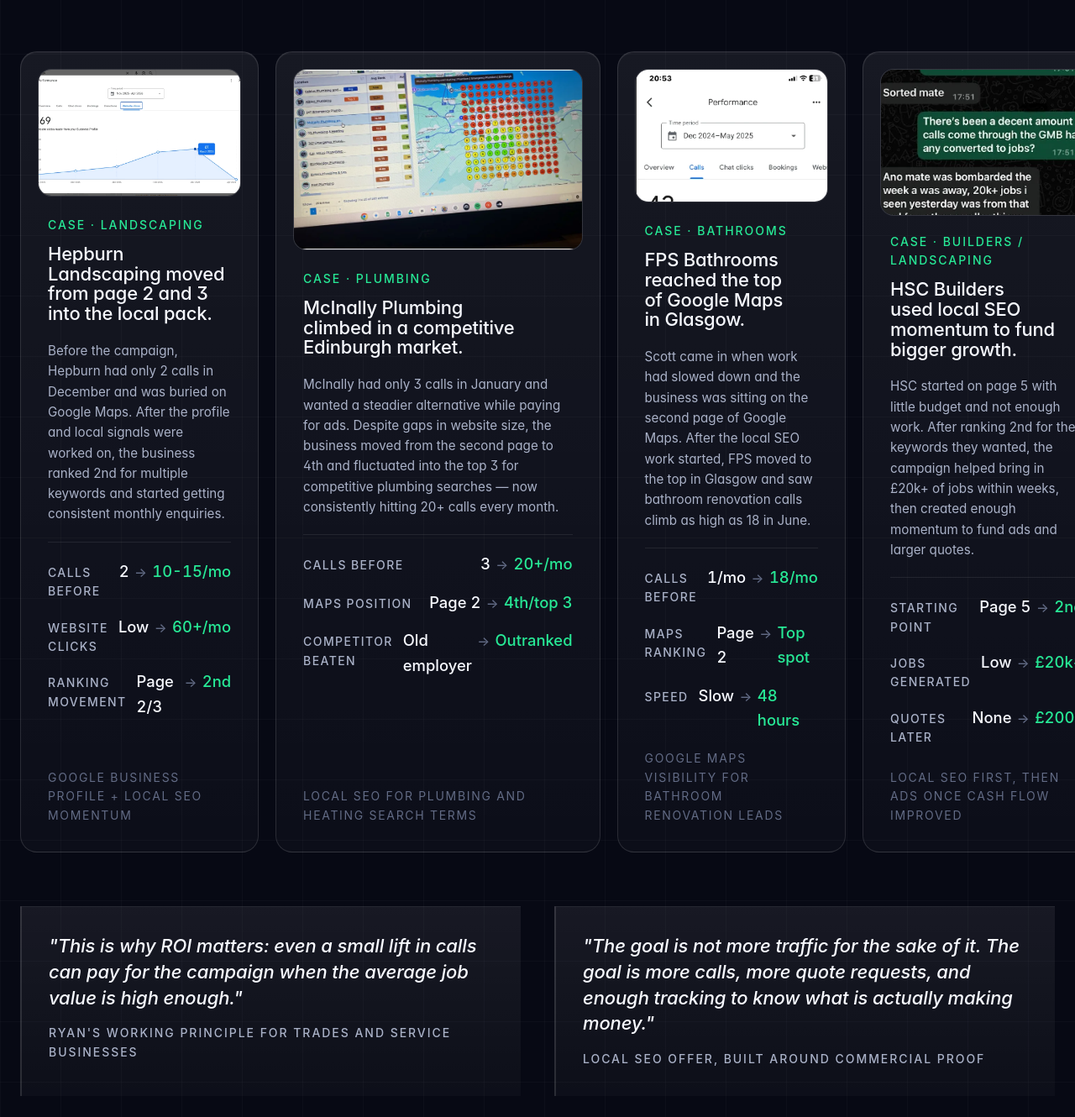
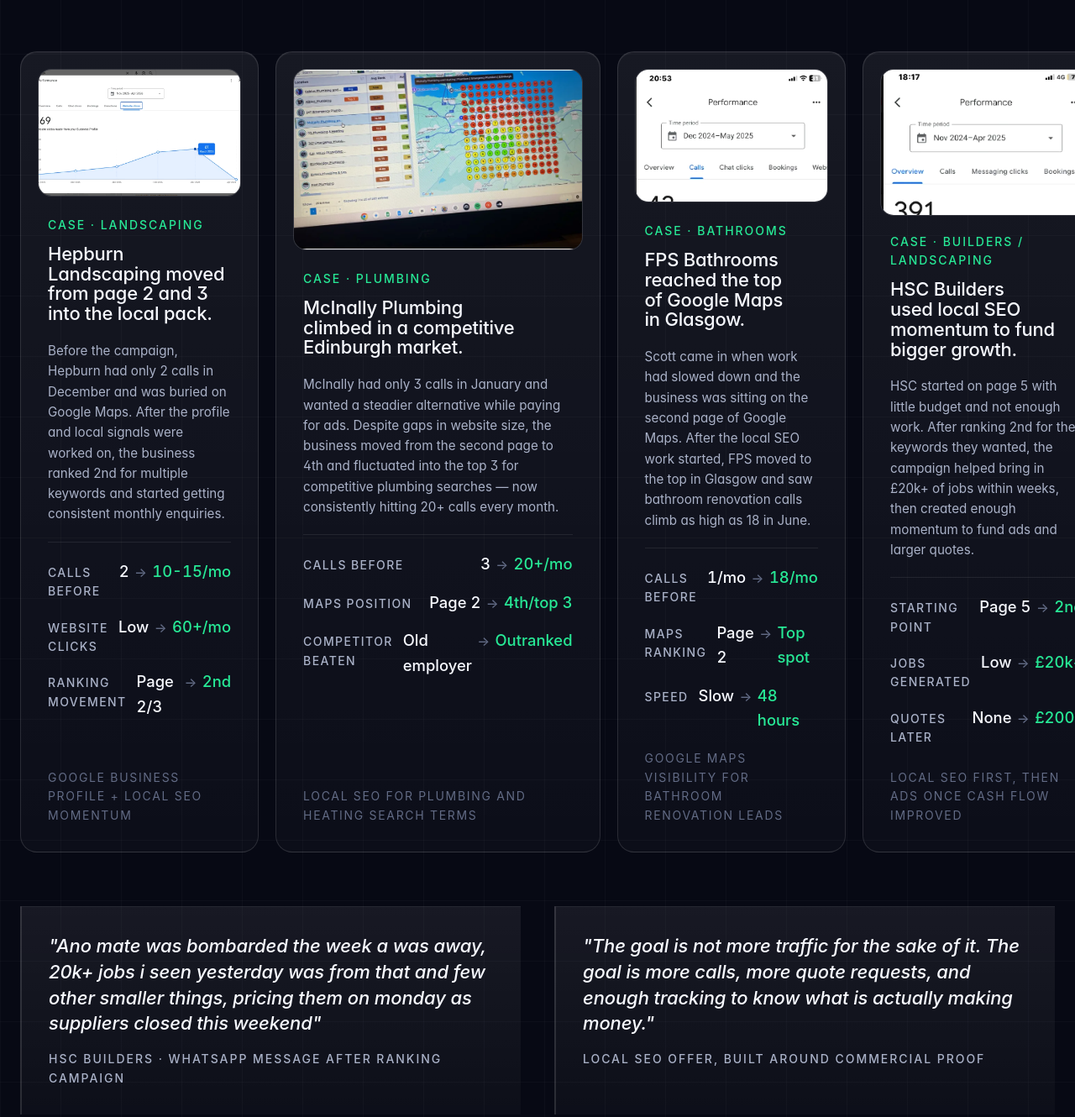
Before and after one commit to xr33m-marketing/xr33m-gmb-SITE, a website built with Vite: page index.html in a window 1280 px wide. Shown: the part 3968-5298 px from the top of the page at 84% size. Built offline with nearby package versions, Linux system fonts and the light colour scheme; a web font is replaced by a local one.

Commit message:
Update FPS/HSC images & quote

```diff
--- a/index.html
+++ b/index.html
@@ -425,7 +425,7 @@
 
             <article class="case">
               <div class="case__media case__media--phone">
-                <img src="assets/proof/fps-calls-focused.webp" alt="Google Business Profile performance screenshot showing 43 customer calls for FPS Bathrooms" loading="lazy" style="object-position: bottom;" />
+                <img src="assets/proof/fps-calls.webp" alt="Google Business Profile performance screenshot showing 43 customer calls for FPS Bathrooms" loading="lazy" style="object-position: center 35%;" />
               </div>
               <header class="case__head">
                 <span class="case__tag">Case · Bathrooms</span>
@@ -456,7 +456,7 @@
 
             <article class="case">
               <div class="case__media case__media--phone">
-                <img src="assets/proof/hsc-whatsapp-focused.webp" alt="Client message screenshot saying HSC Builders was bombarded with twenty thousand pounds plus in jobs" loading="lazy" />
+                <img src="assets/proof/hsc-performance.webp" alt="Google Business Profile showing 391 interactions for HSC Builders" loading="lazy" style="object-position: center 30%;" />
               </div>
               <header class="case__head">
                 <span class="case__tag">Case · Builders / landscaping</span>
@@ -490,11 +490,12 @@
           <div class="quotes">
             <figure class="quote">
               <blockquote>
-                "This is why ROI matters: even a small lift in calls can pay
-                for the campaign when the average job value is high enough."
+                "Ano mate was bombarded the week a was away, 20k+ jobs i seen
+                yesterday was from that and few other smaller things, pricing
+                them on monday as suppliers closed this weekend"
               </blockquote>
               <figcaption>
-                Ryan's working principle for trades and service businesses
+                HSC Builders · WhatsApp message after ranking campaign
               </figcaption>
             </figure>
             <figure class="quote">
```
